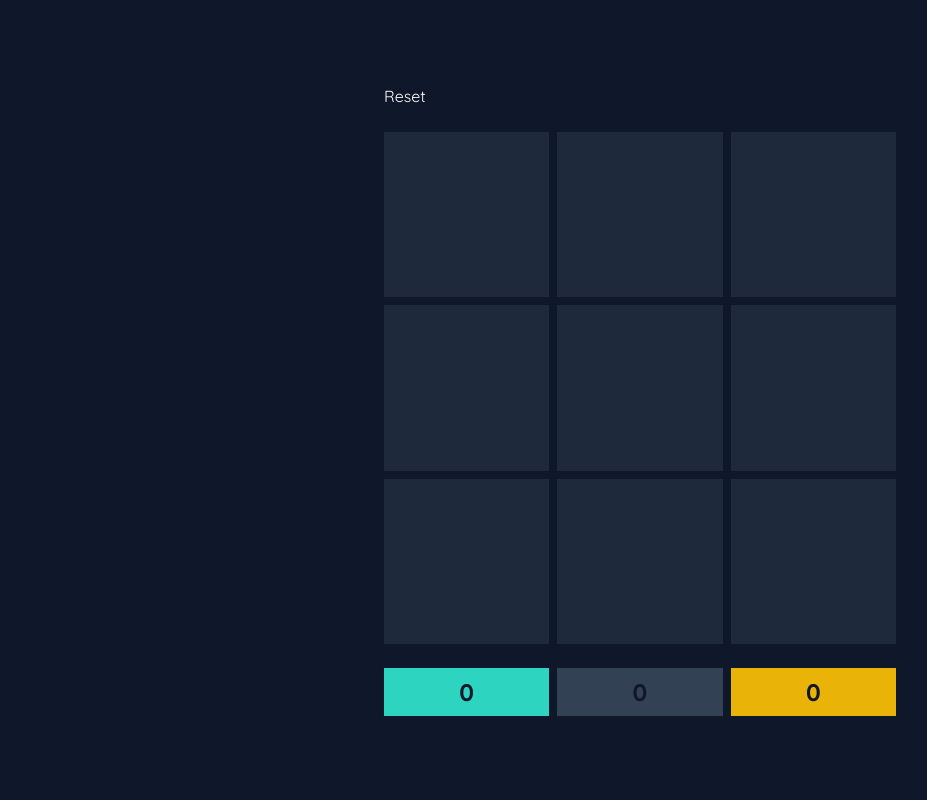
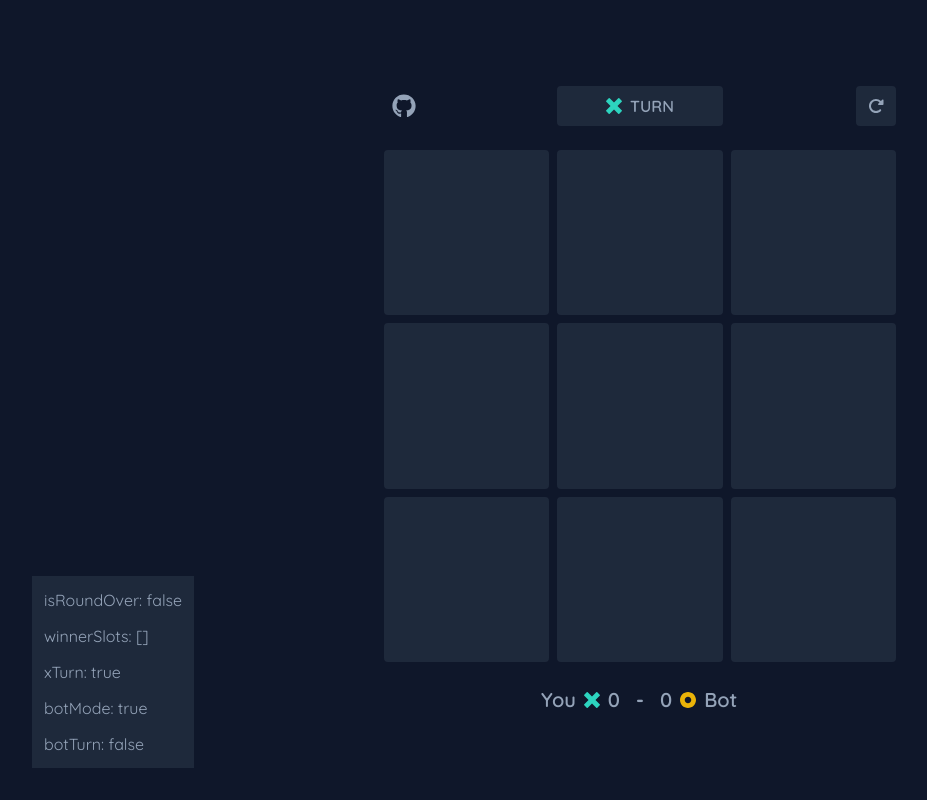
Before and after one commit to Brunoomds/tictactoe, a Vue app: page / in a window 1280 px wide. Shown: the whole page, without its empty margins (0-927 px from the left). Built offline with nearby package versions, Linux system fonts and the light colour scheme.

Commit message:
refactoring

```diff
--- a/index.html
+++ b/index.html
@@ -12,7 +12,7 @@
 		/>
 	</head>
 	<body>
-		<div id="app" class="text-white"></div>
+		<div id="app" class="text-slate-400 text-center"></div>
 		<script type="module" src="/src/main.js"></script>
 	</body>
 </html>
--- a/package.json
+++ b/package.json
@@ -3,7 +3,7 @@
 	"version": "0.0.0",
 	"private": true,
 	"scripts": {
-    "dev": "vite",
+		"dev": "vite --host",
 		"build": "vite build",
 		"preview": "vite preview"
 	},
--- a/src/App.vue
+++ b/src/App.vue
@@ -1,55 +1,97 @@
 <template>
-	<div class="h-screen bg-slate-900 flex justify-center items-center p-4">
+	<div class="relative min-h-screen bg-slate-900 flex flex-col justify-center items-center p-4">
 		<div class="w-full max-w-lg space-y-6">
 			<!-- HEADER -->
-			<div>
-				<button @click.prevent="clearBoard()">Reset</button>
+			<div class="grid grid-cols-3 gap-2">
+				<a href="https://github.com/brunoomds" target="_blank" class="p-2 mr-auto hover:text-slate-200">
+					<IconGithub class="w-6" />
+				</a>
+
+				<div class="bg-slate-800 py-2 px-4 rounded font-semibold">
+					<div v-if="isRoundOver" class="flex justify-center items-center gap-2 animate-pulse-fast">
+						<component :is="slots[winnerSlots[0]] || IconMarkX" class="w-4" />
+						<p v-text="winnerSlots.length ? 'WINS' : 'TIE'" />
+						<component :is="slots[winnerSlots[0]] || IconMarkO" class="w-4" />
+					</div>
+
+					<div v-else class="flex justify-center items-center gap-2">
+						<component :is="xTurn ? IconMarkX : IconMarkO" class="w-4" />
+						<p>TURN</p>
+					</div>
+				</div>
+
+				<div class="flex justify-end gap-2">
+					<button
+						@click.prevent="clearBoard()"
+						class="bg-slate-800 aspect-square rounded hover:bg-slate-700 transition-colors duration-300"
+					>
+						<IconReload class="w-4 mx-auto" />
+					</button>
+				</div>
 			</div>
 
 			<!-- BOARD -->
 			<div class="w-full grid grid-cols-3 gap-2">
 				<button
-					v-for="(mark, index) in slots"
-					@click.prevent="handlePlay(index)"
-					class="bg-slate-800 w-full aspect-square flex justify-center items-center"
-					:class="{ 'pointer-events-none': mark || !canPlay }"
+					v-for="(slot, index) in slots"
+					@click.prevent="userMove(index)"
+					class="bg-slate-800 w-full aspect-square flex justify-center items-center rounded transition-colors duration-300 sm:hover:bg-slate-700"
+					:class="{ 'pointer-events-none': slot || isRoundOver || isBotTurn }"
 				>
 					<component
-						:is="mark"
-						class="w-1/2"
-						:class="{ 'animate-pulse-fast': highlightSlots.includes(index) }"
+						:is="slot"
+						class="w-1/2 transition-opacity duration-300"
+						:class="[
+							{ 'animate-pulse-fast': winnerSlots.includes(index) },
+							{ 'opacity-10': isRoundOver && !winnerSlots.includes(index) },
+						]"
 					/>
 				</button>
 			</div>
 
 			<!-- SCORES -->
-			<div class="w-full grid grid-cols-3 gap-2 text-2xl text-slate-900 text-center font-bold">
-				<div class="bg-teal-400 p-2">
-					{{ scores.x }}
+			<div class="flex justify-center gap-4 font-semibold text-xl">
+				<div class="flex items-center justify-end gap-2 w-full">
+					<p>You</p>
+					<IconMarkX class="w-4 fill-slate-400" />
+					<p v-text="scores.x" />
 				</div>
-				<div class="bg-slate-700 p-2">{{ scores.tie }}</div>
-				<div class="bg-yellow-500 p-2">
-					{{ scores.o }}
+				<p class="font-bold">-</p>
+				<div class="flex items-center gap-2 w-full">
+					<p v-text="scores.o" />
+					<IconMarkO class="w-4 fill-slate-400" />
+					<p>Bot</p>
 				</div>
 			</div>
+		</div>
+
+		<div class="absolute left-8 bottom-8 p-3 bg-slate-800 text-left space-y-3">
+			<p>isRoundOver: {{ isRoundOver }}</p>
+			<p>winnerSlots: {{ winnerSlots }}</p>
+			<p>xTurn: {{ xTurn }}</p>
+			<p>botMode: {{ botMode }}</p>
+			<p>botTurn: {{ isBotTurn }}</p>
 		</div>
 	</div>
 </template>
 
 <script setup>
-import { ref } from "vue";
-import IconMarkX from "./components/icons/IconMarkX.vue";
-import IconMarkO from "./components/icons/IconMarkO.vue";
+import { markRaw, ref, watchEffect } from "vue";
+import IconMarkX from "@/components/icons/IconMarkX.vue";
+import IconMarkO from "@/components/icons/IconMarkO.vue";
+import IconReload from "@/components/icons/IconReload.vue";
+import IconGithub from "@/components/icons/IconGithub.vue";
+import { computed } from "@vue/reactivity";
 
 const slots = ref(Array(9).fill(null));
 const xTurn = ref(true);
-const canPlay = ref(true);
-const scores = ref({
-	x: 0,
-	tie: 0,
-	o: 0,
-});
-const winSlots = ref([
+const isRoundOver = ref(false);
+const botMode = ref(true);
+const isBotTurn = computed(() => botMode.value && !xTurn.value);
+const winnerSlots = ref([]);
+
+const scores = ref({ x: 0, o: 0 });
+const winCombinations = ref([
 	// VERTICALS
 	[0, 3, 6],
 	[1, 4, 7],
@@ -62,40 +104,46 @@ const winSlots = ref([
 	[0, 4, 8],
 	[2, 4, 6],
 ]);
-const highlightSlots = ref([]);
+
+function userMove(index) {
+	if (slots.value[index] || isRoundOver.value || isBotTurn.value) return;
+	handlePlay(index);
+}
 
 function handlePlay(index) {
-	if (slots.value[index] || !canPlay.value) return;
+	slots.value[index] = xTurn.value ? markRaw(IconMarkX) : markRaw(IconMarkO);
 
-	slots.value[index] = xTurn.value ? IconMarkX : IconMarkO;
+	for (const [a, b, c] of winCombinations.value) {
+		const hasWinner = slots.value[a] && slots.value[a] === slots.value[b] && slots.value[a] === slots.value[c];
+		if (hasWinner) {
+			xTurn.value ? scores.value.x++ : scores.value.o++;
+			winnerSlots.value.push(a, b, c);
+			return (isRoundOver.value = true);
+		}
+	}
 
-	checkResult();
+	const isTie = slots.value.every((slot) => slot !== null);
+	if (isTie) return (isRoundOver.value = true);
 
 	xTurn.value = !xTurn.value;
 }
 
-function checkResult() {
-	for (let i = 0; i < winSlots.value.length; i++) {
-		const [a, b, c] = winSlots.value[i];
-		const hasWinner = slots.value[a] && slots.value[a] === slots.value[b] && slots.value[a] === slots.value[c];
-		if (hasWinner) {
-			xTurn.value ? scores.value.x++ : scores.value.o++;
-			canPlay.value = false;
-			highlightSlots.value = winSlots.value[i];
-		}
-	}
-
-	const isTie = slots.value.every((slot) => slot !== null);
-	if (isTie) {
-		scores.value.tie++;
-		canPlay.value = false;
-		highlightSlots.value = slots.value.map((_, index) => index);
-	}
+function clearBoard() {
+	slots.value.fill(null);
+	winnerSlots.value = [];
+	xTurn.value = true;
+	isRoundOver.value = false;
 }
 
-function clearBoard() {
-	slots.value = Array(9).fill(null);
-	canPlay.value = true;
-	highlightSlots.value = [];
+function handleBotPlay() {
+	const emptySlots = slots.value.reduce((acc, slot, index) => (slot === null ? [...acc, index] : acc), []);
+	const randomIndex = Math.floor(Math.random() * emptySlots.length);
+	const randomSlot = emptySlots[randomIndex];
+
+	setTimeout(() => handlePlay(randomSlot), 500);
 }
+
+watchEffect(() => {
+	if (isBotTurn.value && !isRoundOver.value) handleBotPlay();
+});
 </script>
--- /dev/null
+++ b/src/components/GameHeader.vue
@@ -0,0 +1,25 @@
+<template></template>
+
+<script setup>
+import IconMarkX from "@/components/icons/IconMarkX.vue";
+import IconMarkO from "@/components/icons/IconMarkO.vue";
+
+const props = defineProps({
+	slots: {
+		type: Array,
+		required: true,
+	},
+	xTurn: {
+		type: Boolean,
+		required: true,
+	},
+	isRoundOver: {
+		type: Boolean,
+		required: true,
+	},
+	winResultSlots: {
+		type: Array,
+		required: true,
+	},
+});
+</script>
--- /dev/null
+++ b/src/components/icons/IconGear.vue
@@ -0,0 +1,7 @@
+<template>
+	<svg xmlns="http://www.w3.org/2000/svg" viewBox="0 0 512 512" class="aspect-square fill-current">
+		<path
+			d="M495.9 166.6c3.2 8.7 .5 18.4-6.4 24.6l-43.3 39.4c1.1 8.3 1.7 16.8 1.7 25.4s-.6 17.1-1.7 25.4l43.3 39.4c6.9 6.2 9.6 15.9 6.4 24.6c-4.4 11.9-9.7 23.3-15.8 34.3l-4.7 8.1c-6.6 11-14 21.4-22.1 31.2c-5.9 7.2-15.7 9.6-24.5 6.8l-55.7-17.7c-13.4 10.3-28.2 18.9-44 25.4l-12.5 57.1c-2 9.1-9 16.3-18.2 17.8c-13.8 2.3-28 3.5-42.5 3.5s-28.7-1.2-42.5-3.5c-9.2-1.5-16.2-8.7-18.2-17.8l-12.5-57.1c-15.8-6.5-30.6-15.1-44-25.4L83.1 425.9c-8.8 2.8-18.6 .3-24.5-6.8c-8.1-9.8-15.5-20.2-22.1-31.2l-4.7-8.1c-6.1-11-11.4-22.4-15.8-34.3c-3.2-8.7-.5-18.4 6.4-24.6l43.3-39.4C64.6 273.1 64 264.6 64 256s.6-17.1 1.7-25.4L22.4 191.2c-6.9-6.2-9.6-15.9-6.4-24.6c4.4-11.9 9.7-23.3 15.8-34.3l4.7-8.1c6.6-11 14-21.4 22.1-31.2c5.9-7.2 15.7-9.6 24.5-6.8l55.7 17.7c13.4-10.3 28.2-18.9 44-25.4l12.5-57.1c2-9.1 9-16.3 18.2-17.8C227.3 1.2 241.5 0 256 0s28.7 1.2 42.5 3.5c9.2 1.5 16.2 8.7 18.2 17.8l12.5 57.1c15.8 6.5 30.6 15.1 44 25.4l55.7-17.7c8.8-2.8 18.6-.3 24.5 6.8c8.1 9.8 15.5 20.2 22.1 31.2l4.7 8.1c6.1 11 11.4 22.4 15.8 34.3zM256 336a80 80 0 1 0 0-160 80 80 0 1 0 0 160z"
+		/>
+	</svg>
+</template>
--- /dev/null
+++ b/src/components/icons/IconGithub.vue
@@ -0,0 +1,7 @@
+<template>
+	<svg xmlns="http://www.w3.org/2000/svg" viewBox="0 0 496 512" class="aspect-square fill-current">
+		<path
+			d="M165.9 397.4c0 2-2.3 3.6-5.2 3.6-3.3.3-5.6-1.3-5.6-3.6 0-2 2.3-3.6 5.2-3.6 3-.3 5.6 1.3 5.6 3.6zm-31.1-4.5c-.7 2 1.3 4.3 4.3 4.9 2.6 1 5.6 0 6.2-2s-1.3-4.3-4.3-5.2c-2.6-.7-5.5.3-6.2 2.3zm44.2-1.7c-2.9.7-4.9 2.6-4.6 4.9.3 2 2.9 3.3 5.9 2.6 2.9-.7 4.9-2.6 4.6-4.6-.3-1.9-3-3.2-5.9-2.9zM244.8 8C106.1 8 0 113.3 0 252c0 110.9 69.8 205.8 169.5 239.2 12.8 2.3 17.3-5.6 17.3-12.1 0-6.2-.3-40.4-.3-61.4 0 0-70 15-84.7-29.8 0 0-11.4-29.1-27.8-36.6 0 0-22.9-15.7 1.6-15.4 0 0 24.9 2 38.6 25.8 21.9 38.6 58.6 27.5 72.9 20.9 2.3-16 8.8-27.1 16-33.7-55.9-6.2-112.3-14.3-112.3-110.5 0-27.5 7.6-41.3 23.6-58.9-2.6-6.5-11.1-33.3 2.6-67.9 20.9-6.5 69 27 69 27 20-5.6 41.5-8.5 62.8-8.5s42.8 2.9 62.8 8.5c0 0 48.1-33.6 69-27 13.7 34.7 5.2 61.4 2.6 67.9 16 17.7 25.8 31.5 25.8 58.9 0 96.5-58.9 104.2-114.8 110.5 9.2 7.9 17 22.9 17 46.4 0 33.7-.3 75.4-.3 83.6 0 6.5 4.6 14.4 17.3 12.1C428.2 457.8 496 362.9 496 252 496 113.3 383.5 8 244.8 8zM97.2 352.9c-1.3 1-1 3.3.7 5.2 1.6 1.6 3.9 2.3 5.2 1 1.3-1 1-3.3-.7-5.2-1.6-1.6-3.9-2.3-5.2-1zm-10.8-8.1c-.7 1.3.3 2.9 2.3 3.9 1.6 1 3.6.7 4.3-.7.7-1.3-.3-2.9-2.3-3.9-2-.6-3.6-.3-4.3.7zm32.4 35.6c-1.6 1.3-1 4.3 1.3 6.2 2.3 2.3 5.2 2.6 6.5 1 1.3-1.3.7-4.3-1.3-6.2-2.2-2.3-5.2-2.6-6.5-1zm-11.4-14.7c-1.6 1-1.6 3.6 0 5.9 1.6 2.3 4.3 3.3 5.6 2.3 1.6-1.3 1.6-3.9 0-6.2-1.4-2.3-4-3.3-5.6-2z"
+		/>
+	</svg>
+</template>
--- /dev/null
+++ b/src/components/icons/IconReload.vue
@@ -0,0 +1,7 @@
+<template>
+	<svg xmlns="http://www.w3.org/2000/svg" viewBox="0 0 512 512" class="aspect-square fill-current">
+		<path
+			d="M463.5 224H472c13.3 0 24-10.7 24-24V72c0-9.7-5.8-18.5-14.8-22.2s-19.3-1.7-26.2 5.2L413.4 96.6c-87.6-86.5-228.7-86.2-315.8 1c-87.5 87.5-87.5 229.3 0 316.8s229.3 87.5 316.8 0c12.5-12.5 12.5-32.8 0-45.3s-32.8-12.5-45.3 0c-62.5 62.5-163.8 62.5-226.3 0s-62.5-163.8 0-226.3c62.2-62.2 162.7-62.5 225.3-1L327 183c-6.9 6.9-8.9 17.2-5.2 26.2s12.5 14.8 22.2 14.8H463.5z"
+		/>
+	</svg>
+</template>
```
Lines whose indentation alone changed are shown as unchanged.
